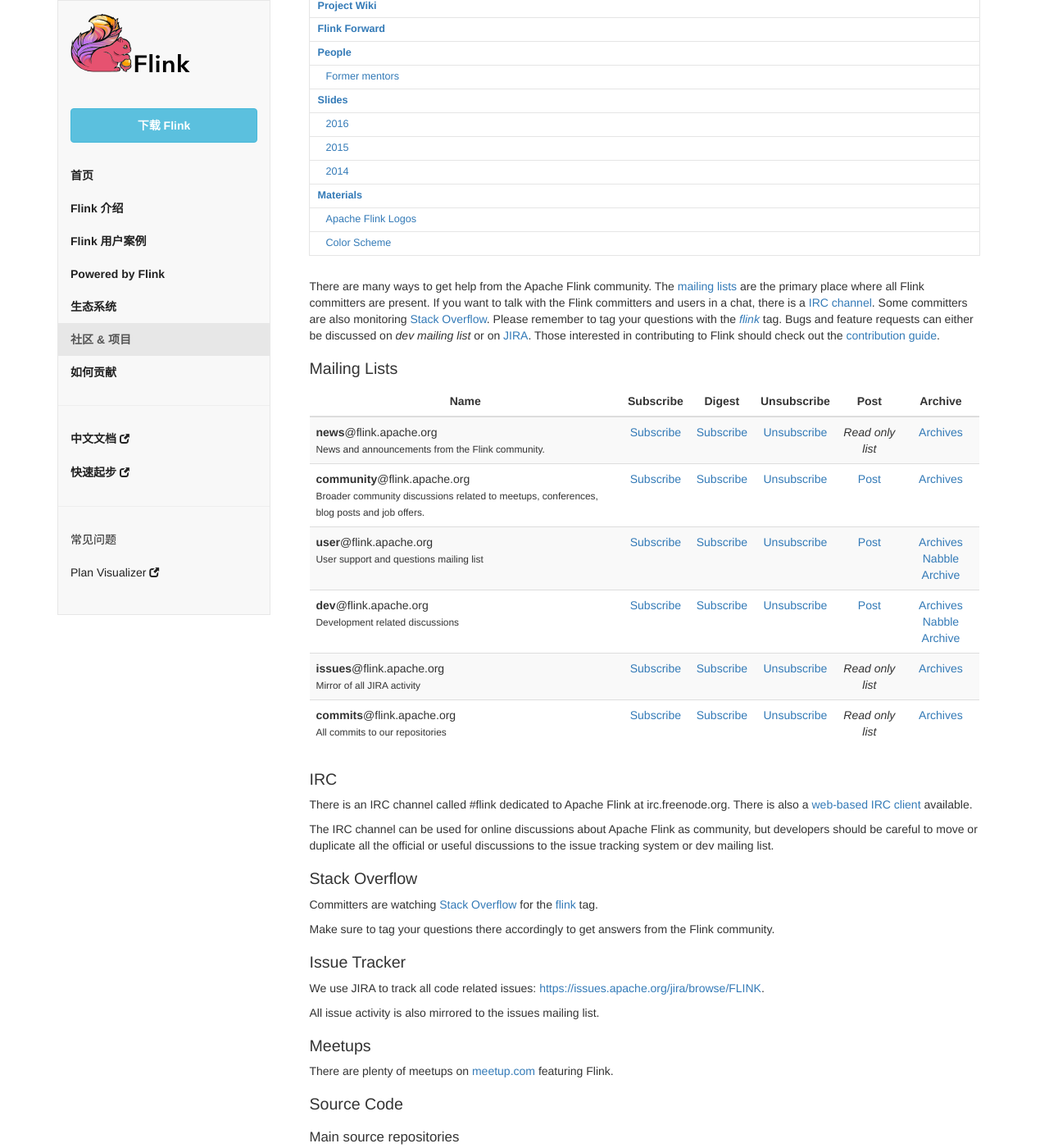
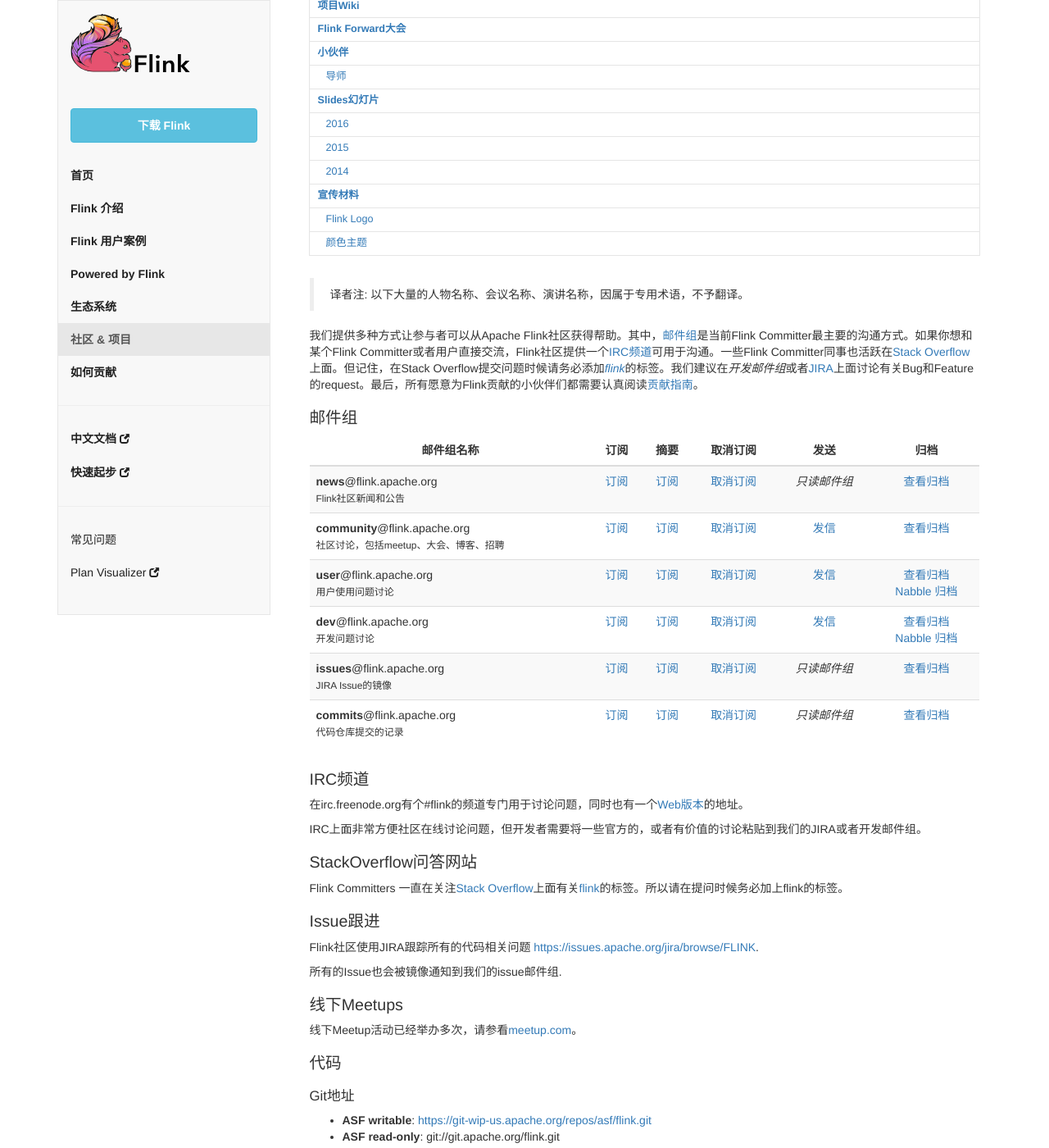
Before and after one commit to flink-china/flink-web, a Jekyll site: the page built from community.md, in a window 1280 px wide and 1400 px high, scrolled down 332 px. Shown: the whole window at 82% size. Built offline with Jekyll 4.4.1, drawn with Linux system fonts in a browser that asks for light colours; nearby versions of some CDN libraries; a script that is not in the unit is left out; some of the changed text lies outside the part shown.

Commit message:
翻译社区一章节

```diff
--- a/community.md
+++ b/community.md
@@ -1,160 +1,161 @@
 ---
-title: "Community & Project Info"
+title: "社区和项目"
 ---
 {% toc %}
 
-There are many ways to get help from the Apache Flink community. The [mailing lists](#mailing-lists) are the primary place where all Flink committers are present. If you want to talk with the Flink committers and users in a chat, there is a [IRC channel](#irc). Some committers are also monitoring [Stack Overflow](http://stackoverflow.com/questions/tagged/flink). Please remember to tag your questions with the *[flink](http://stackoverflow.com/questions/tagged/flink)* tag. Bugs and feature requests can either be discussed on *dev mailing list* or on [JIRA]({{ site.jira }}). Those interested in contributing to Flink should check out the [contribution guide](how-to-contribute.html).
+> 译者注: 以下大量的人物名称、会议名称、演讲名称，因属于专用术语，不予翻译。
 
-## Mailing Lists
+我们提供多种方式让参与者可以从Apache Flink社区获得帮助。其中，[邮件组](#邮件组)是当前Flink Committer最主要的沟通方式。如果你想和某个Flink Committer或者用户直接交流，Flink社区提供一个[IRC频道](#IRC频道)可用于沟通。一些Flink Committer同事也活跃在[Stack Overflow](http://stackoverflow.com/questions/tagged/flink)上面。但记住，在Stack Overflow提交问题时候请务必添加*[flink](http://stackoverflow.com/questions/tagged/flink)*的标签。我们建议在*开发邮件组*或者[JIRA]({{ site.jira }})上面讨论有关Bug和Feature的request。最后，所有愿意为Flink贡献的小伙伴们都需要认真阅读[贡献指南](how-to-contribute.html)。
+
+
+## 邮件组
 
 <table class="table table-striped">
   <thead>
-    <th class="text-center">Name</th>
-    <th class="text-center">Subscribe</th>
-    <th class="text-center">Digest</th>
-    <th class="text-center">Unsubscribe</th>
-    <th class="text-center">Post</th>
-    <th class="text-center">Archive</th>
+    <th class="text-center">邮件组名称</th>
+    <th class="text-center">订阅</th>
+    <th class="text-center">摘要</th>
+    <th class="text-center">取消订阅</th>
+    <th class="text-center">发送</th>
+    <th class="text-center">归档</th>
   </thead>
   <tr>
     <td>
       <strong>news</strong>@flink.apache.org<br>
-      <small>News and announcements from the Flink community.</small>
+      <small>Flink社区新闻和公告</small>
     </td>
-    <td class="text-center"><i class="fa fa-pencil-square-o"></i> <a href="mailto:news-subscribe@flink.apache.org">Subscribe</a></td>
-    <td class="text-center"><i class="fa fa-pencil-square-o"></i> <a href="mailto:news-digest-subscribe@flink.apache.org">Subscribe</a></td>
-    <td class="text-center"><i class="fa fa-pencil-square-o"></i> <a href="mailto:news-unsubscribe@flink.apache.org">Unsubscribe</a></td>
-    <td class="text-center"><i class="fa fa-pencil-square-o"></i> <i>Read only list</i></td>
+    <td class="text-center"><i class="fa fa-pencil-square-o"></i> <a href="mailto:news-subscribe@flink.apache.org">订阅</a></td>
+    <td class="text-center"><i class="fa fa-pencil-square-o"></i> <a href="mailto:news-digest-subscribe@flink.apache.org">订阅</a></td>
+    <td class="text-center"><i class="fa fa-pencil-square-o"></i> <a href="mailto:news-unsubscribe@flink.apache.org">取消订阅</a></td>
+    <td class="text-center"><i class="fa fa-pencil-square-o"></i> <i>只读邮件组</i></td>
     <td class="text-center">
-      <a href="http://mail-archives.apache.org/mod_mbox/flink-news/">Archives</a> <br>
+      <a href="http://mail-archives.apache.org/mod_mbox/flink-news/">查看归档</a> <br>
     </td>
   </tr>
   <tr>
     <td>
       <strong>community</strong>@flink.apache.org<br>
-      <small>Broader community discussions related to meetups, conferences, blog posts and job offers.</small>
+      <small>社区讨论，包括meetup、大会、博客、招聘</small>
     </td>
-    <td class="text-center"><i class="fa fa-pencil-square-o"></i> <a href="mailto:community-subscribe@flink.apache.org">Subscribe</a></td>
-    <td class="text-center"><i class="fa fa-pencil-square-o"></i> <a href="mailto:community-digest-subscribe@flink.apache.org">Subscribe</a></td>
-    <td class="text-center"><i class="fa fa-pencil-square-o"></i> <a href="mailto:community-unsubscribe@flink.apache.org">Unsubscribe</a></td>
-    <td class="text-center"><i class="fa fa-pencil-square-o"></i> <a href="mailto:community@flink.apache.org">Post</a></td>
+    <td class="text-center"><i class="fa fa-pencil-square-o"></i> <a href="mailto:community-subscribe@flink.apache.org">订阅</a></td>
+    <td class="text-center"><i class="fa fa-pencil-square-o"></i> <a href="mailto:community-digest-subscribe@flink.apache.org">订阅</a></td>
+    <td class="text-center"><i class="fa fa-pencil-square-o"></i> <a href="mailto:community-unsubscribe@flink.apache.org">取消订阅</a></td>
+    <td class="text-center"><i class="fa fa-pencil-square-o"></i> <a href="mailto:community@flink.apache.org">发信</a></td>
     <td class="text-center">
-      <a href="http://mail-archives.apache.org/mod_mbox/flink-community/">Archives</a> <br>
+      <a href="http://mail-archives.apache.org/mod_mbox/flink-community/">查看归档</a> <br>
     </td>
   </tr>
   <tr>
     <td>
       <strong>user</strong>@flink.apache.org<br>
-      <small>User support and questions mailing list</small>
+      <small>用户使用问题讨论</small>
     </td>
-    <td class="text-center"><i class="fa fa-pencil-square-o"></i> <a href="mailto:user-subscribe@flink.apache.org">Subscribe</a></td>
-    <td class="text-center"><i class="fa fa-pencil-square-o"></i> <a href="mailto:user-digest-subscribe@flink.apache.org">Subscribe</a></td>
-    <td class="text-center"><i class="fa fa-pencil-square-o"></i> <a href="mailto:user-unsubscribe@flink.apache.org">Unsubscribe</a></td>
-    <td class="text-center"><i class="fa fa-pencil-square-o"></i> <a href="mailto:user@flink.apache.org">Post</a></td>
+    <td class="text-center"><i class="fa fa-pencil-square-o"></i> <a href="mailto:user-subscribe@flink.apache.org">订阅</a></td>
+    <td class="text-center"><i class="fa fa-pencil-square-o"></i> <a href="mailto:user-digest-subscribe@flink.apache.org">订阅</a></td>
+    <td class="text-center"><i class="fa fa-pencil-square-o"></i> <a href="mailto:user-unsubscribe@flink.apache.org">取消订阅</a></td>
+    <td class="text-center"><i class="fa fa-pencil-square-o"></i> <a href="mailto:user@flink.apache.org">发信</a></td>
     <td class="text-center">
-      <a href="http://mail-archives.apache.org/mod_mbox/flink-user/">Archives</a> <br>
-      <a href="http://apache-flink-user-mailing-list-archive.2336050.n4.nabble.com/">Nabble Archive</a>
+      <a href="http://mail-archives.apache.org/mod_mbox/flink-user/">查看归档</a> <br>
+      <a href="http://apache-flink-user-mailing-list-archive.2336050.n4.nabble.com/">Nabble 归档</a>
     </td>
   </tr>
   <tr>
     <td>
       <strong>dev</strong>@flink.apache.org<br>
-      <small>Development related discussions</small>
+      <small>开发问题讨论</small>
     </td>
-    <td class="text-center"><i class="fa fa-pencil-square-o"></i> <a href="mailto:dev-subscribe@flink.apache.org">Subscribe</a></td>
-    <td class="text-center"><i class="fa fa-pencil-square-o"></i> <a href="mailto:dev-digest-subscribe@flink.apache.org">Subscribe</a></td>
-    <td class="text-center"><i class="fa fa-pencil-square-o"></i> <a href="mailto:dev-unsubscribe@flink.apache.org">Unsubscribe</a></td>
-    <td class="text-center"><i class="fa fa-pencil-square-o"></i> <a href="mailto:dev@flink.apache.org">Post</a></td>
+    <td class="text-center"><i class="fa fa-pencil-square-o"></i> <a href="mailto:dev-subscribe@flink.apache.org">订阅</a></td>
+    <td class="text-center"><i class="fa fa-pencil-square-o"></i> <a href="mailto:dev-digest-subscribe@flink.apache.org">订阅</a></td>
+    <td class="text-center"><i class="fa fa-pencil-square-o"></i> <a href="mailto:dev-unsubscribe@flink.apache.org">取消订阅</a></td>
+    <td class="text-center"><i class="fa fa-pencil-square-o"></i> <a href="mailto:dev@flink.apache.org">发信</a></td>
     <td class="text-center">
-      <a href="http://mail-archives.apache.org/mod_mbox/flink-dev/">Archives</a> <br>
-      <a href="http://apache-flink-mailing-list-archive.1008284.n3.nabble.com/">Nabble Archive</a>
+      <a href="http://mail-archives.apache.org/mod_mbox/flink-dev/">查看归档</a> <br>
+      <a href="http://apache-flink-mailing-list-archive.1008284.n3.nabble.com/">Nabble 归档</a>
     </td>
   </tr>
   <tr>
     <td>
       <strong>issues</strong>@flink.apache.org
       <br>
-      <small>Mirror of all JIRA activity</small>
+      <small>JIRA Issue的镜像</small>
     </td>
-    <td class="text-center"><i class="fa fa-pencil-square-o"></i> <a href="mailto:issues-subscribe@flink.apache.org">Subscribe</a></td>
-    <td class="text-center"><i class="fa fa-pencil-square-o"></i> <a href="mailto:issues-digest-subscribe@flink.apache.org">Subscribe</a></td>
-    <td class="text-center"><i class="fa fa-pencil-square-o"></i> <a href="mailto:issues-unsubscribe@flink.apache.org">Unsubscribe</a></td>
-    <td class="text-center"><i class="fa fa-pencil-square-o"></i><i>Read only list</i></td>
-    <td class="text-center"><a href="http://mail-archives.apache.org/mod_mbox/flink-issues/">Archives</a></td>
+    <td class="text-center"><i class="fa fa-pencil-square-o"></i> <a href="mailto:issues-subscribe@flink.apache.org">订阅</a></td>
+    <td class="text-center"><i class="fa fa-pencil-square-o"></i> <a href="mailto:issues-digest-subscribe@flink.apache.org">订阅</a></td>
+    <td class="text-center"><i class="fa fa-pencil-square-o"></i> <a href="mailto:issues-unsubscribe@flink.apache.org">取消订阅</a></td>
+    <td class="text-center"><i class="fa fa-pencil-square-o"></i><i>只读邮件组</i></td>
+    <td class="text-center"><a href="http://mail-archives.apache.org/mod_mbox/flink-issues/">查看归档</a></td>
   </tr>
   <tr>
     <td>
       <strong>commits</strong>@flink.apache.org
       <br>
-      <small>All commits to our repositories</small>
+      <small>代码仓库提交的记录</small>
     </td>
-    <td class="text-center"><i class="fa fa-pencil-square-o"></i> <a href="mailto:commits-subscribe@flink.apache.org">Subscribe</a></td>
-    <td class="text-center"><i class="fa fa-pencil-square-o"></i> <a href="mailto:commits-digest-subscribe@flink.apache.org">Subscribe</a></td>
-    <td class="text-center"><i class="fa fa-pencil-square-o"></i> <a href="mailto:commits-unsubscribe@flink.apache.org">Unsubscribe</a></td>
-    <td class="text-center"><i class="fa fa-pencil-square-o"></i> <i>Read only list</i></td>
-    <td class="text-center"><a href="http://mail-archives.apache.org/mod_mbox/flink-commits/">Archives</a></td>
+    <td class="text-center"><i class="fa fa-pencil-square-o"></i> <a href="mailto:commits-subscribe@flink.apache.org">订阅</a></td>
+    <td class="text-center"><i class="fa fa-pencil-square-o"></i> <a href="mailto:commits-digest-subscribe@flink.apache.org">订阅</a></td>
+    <td class="text-center"><i class="fa fa-pencil-square-o"></i> <a href="mailto:commits-unsubscribe@flink.apache.org">取消订阅</a></td>
+    <td class="text-center"><i class="fa fa-pencil-square-o"></i> <i>只读邮件组</i></td>
+    <td class="text-center"><a href="http://mail-archives.apache.org/mod_mbox/flink-commits/">查看归档</a></td>
   </tr>
 </table>
 
-## IRC
+## IRC频道
 
-There is an IRC channel called #flink dedicated to Apache Flink at irc.freenode.org. There is also a [web-based IRC client](http://webchat.freenode.net/?channels=flink) available.
+在irc.freenode.org有个#flink的频道专门用于讨论问题，同时也有一个[Web版本](http://webchat.freenode.net/?channels=flink)的地址。
 
-The IRC channel can be used for online discussions about Apache Flink as community, but developers should be careful to move or duplicate all the official or useful discussions to the issue tracking system or dev mailing list.
+IRC上面非常方便社区在线讨论问题，但开发者需要将一些官方的，或者有价值的讨论粘贴到我们的JIRA或者开发邮件组。
 
-## Stack Overflow
+## StackOverflow问答网站
 
-Committers are watching [Stack Overflow](http://stackoverflow.com/questions/tagged/flink) for the [flink](http://stackoverflow.com/questions/tagged/flink) tag.
+Flink Committers 一直在关注[Stack Overflow](http://stackoverflow.com/questions/tagged/flink)上面有关[flink](http://stackoverflow.com/questions/tagged/flink)的标签。所以请在提问时候务必加上flink的标签。
 
-Make sure to tag your questions there accordingly to get answers from the Flink community.
+## Issue跟进
 
-## Issue Tracker
+Flink社区使用JIRA跟踪所有的代码相关问题 [{{ site.jira }}]({{ site.jira }}).
 
-We use JIRA to track all code related issues: [{{ site.jira }}]({{ site.jira }}).
+所有的Issue也会被镜像通知到我们的issue邮件组.
 
-All issue activity is also mirrored to the issues mailing list.
+## 线下Meetups
 
-## Meetups
+线下Meetup活动已经举办多次，请参看[meetup.com](http://www.meetup.com/topics/apache-flink/)。
 
-There are plenty of meetups on [meetup.com](http://www.meetup.com/topics/apache-flink/) featuring Flink.
+## 代码
 
-## Source Code
-
-### Main source repositories
+### Git地址
 
 - **ASF writable**: [https://git-wip-us.apache.org/repos/asf/flink.git](https://git-wip-us.apache.org/repos/asf/flink.git)
 - **ASF read-only**: git://git.apache.org/flink.git
 - **GitHub mirror**: [https://github.com/apache/flink.git](https://github.com/apache/flink.git)
 
-Note: Flink does not build with Oracle JDK 6. It runs with Oracle JDK 6.
+注意，Flink不基于Oracle JDK 6版本编译，但可以运行在Oracle JDK 6之上。
 
-### Website repositories
+### Web地址
 
 - **ASF writable**: [https://git-wip-us.apache.org/repos/asf/flink-web.git](https://git-wip-us.apache.org/repos/asf/flink-web.git)
 - **ASF read-only**: git://git.apache.org/flink-web.git
 - **GitHub mirror**:  [https://github.com/apache/flink-web.git](https://github.com/apache/flink-web.git)
 
-## Training
+## 培训
 
-[dataArtisans](http://data-artisans.com) currently maintains free Apache Flink training. Their [training website](http://dataartisans.github.io/flink-training) has slides and exercises with solutions. The slides are also available on [SlideShare](http://www.slideshare.net/dataArtisans/presentations).
+[dataArtisans](http://data-artisans.com) 当前负责运营免费的Apache Flink培训，具体参考 [training website](http://dataartisans.github.io/flink-training), 其中包括一些解决方案的Slides和实操。同时，我们把Slides也分享到了[SlideShare](http://www.slideshare.net/dataArtisans/presentations)。
 
-## Project Wiki
+## 项目Wiki
 
-The Apache Flink <a href="https://cwiki.apache.org/confluence/display/FLINK/Apache+Flink+Home" target="_blank">project wiki</a> contains a range of relevant resources for Flink users. However, some content on the wiki might be out-of-date. When in doubt, please refer to the <a href="{{ site.docs-stable }}" target="_blank">Flink documentation</a>.
+Apache Flink <a href="https://cwiki.apache.org/confluence/display/FLINK/Apache+Flink+Home" target="_blank">project wiki</a> 为Flink用户提供了大量的资源可供阅读和学习。值得一提的是，有些文档可能已经过时，若有疑问，请参看<a href="{{ site.docs-stable }}" target="_blank">Flink documentation</a>.
 
-## Flink Forward
+## Flink Forward大会
 
-Flink Forward 2015 (October 12-13, 2015) was the first conference to bring together the Apache Flink developer and user community. You can find [slides and videos](http://2015.flink-forward.org/?post_type=session) of all talks on the Flink Forward 2015 page.
+Flink Forward 2015 (在2015年10月12号至13号举办) 是Apache Flink的开发者和用户第一次大会，你可以在[slides and videos](http://2015.flink-forward.org/?post_type=session)观看有关这次活动所有的演讲。
 
-The second edition of Flink Forward took place on September 12-14, 2016. All [slides and videos](http://flink-forward.org/program/sessions/) are available on the Flink Forward 2016 page.
+第二届 Flink Forward 在2016年9月12号到14号举行，所有的[Slides和视频](http://flink-forward.org/program/sessions/)均已提供。
 
-# People
+# 小伙伴
 
 <table class="table table-striped">
   <thead>
     <th class="text-center"></th>
-    <th class="text-center">Name</th>
-    <th class="text-center">Role</th>
+    <th class="text-center">姓名</th>
+    <th class="text-center">角色</th>
     <th class="text-center">Apache ID</th>
   </thead>
   <tr>
@@ -322,17 +323,18 @@
   </tr>
 </table>
 
-You can reach committers directly at `<apache-id>@apache.org`. A list of all contributors can be found [here]({{ site.FLINK_CONTRIBUTORS_URL }}).
+你可以通过`<apache-id>@apache.org`直接和上述Committer联系，所有的Flink贡献者参考这里({{ site.FLINK_CONTRIBUTORS_URL }})。
 
-## Former mentors
 
-The following people were very kind to mentor the project while in incubation.
+## 导师
+
+下面的小伙伴们在Flink项目孵化过程中给予我们很多的帮助，对此表示感谢!
 
 <table class="table table-striped">
   <thead>
     <th class="text-center"></th>
-    <th class="text-center">Name</th>
-    <th class="text-center">Role</th>
+    <th class="text-center">姓名</th>
+    <th class="text-center">角色</th>
     <th class="text-center">Apache ID</th>
   </thead>
   <tr>
@@ -374,9 +376,10 @@
   </tr>
 </table>
 
-# Slides
+# Slides幻灯片
 
-**Note**: Keep in mind that code examples on slides have a chance of being incomplete or outdated. Always refer to the [latest documentation]({{ site.docs-snapshot }}) for an up to date reference.
+
+**注意**: 在slides中的代码都可能由于Flink快速进化而过时，请访问[最新文档]({{ site.docs-snapshot }})获取最新的Flink资讯。
 
 ### 2016
 
@@ -435,21 +438,21 @@
 - Marton Balassi & Gyula Fóra: **The Flink Big Data Analytics Platform** *(ApachecCon, November 11th, 2014)*: [SlideShare](http://www.slideshare.net/GyulaFra/flink-apachecon)
 - Till Rohrmann: **Introduction to Apache Flink** *(October 15th, 2014)*: [SlideShare](http://www.slideshare.net/tillrohrmann/introduction-to-apache-flink)
 
-# Materials
+# 宣传材料
 
-## Apache Flink Logos
+## Flink Logo
 
-We provide the Apache Flink logo in different sizes and formats. You can [download all variants]({{ site.baseurl }}/img/logo.zip) (7.7 MB) or just pick the one you need from this page.
+我们为Apache Flink提供不同尺寸和格式的Logo，点击[全套Logo]({{ site.baseurl }}/img/logo.zip) (7.7 MB) 或者 选择下面你需要的图片.
 
-### Portable Network Graphics (PNG)
+### PNG格式
 
 <div class="row text-center">
   <div class="col-sm-4">
-    <h4>Colored logo</h4>
+    <h4>彩色Logo</h4>
 
     <p><img src="{{ site.baseurl }}/img/logo/png/200/flink_squirrel_200_color.png" alt="Apache Flink Logo" title="Apache Flink Logo" width="200px" /></p>
 
-    <p markdown="1">**Sizes (px)**:
+    <p markdown="1">**尺寸(px)**:
       [50x50]({{ site.baseurl }}/img/logo/png/50/color_50.png),
       [100x100]({{ site.baseurl }}/img/logo/png/100/flink_squirrel_100_color.png),
       [200x200]({{ site.baseurl }}/img/logo/png/200/flink_squirrel_200_color.png),
@@ -486,29 +489,29 @@
 
 <div class="panel panel-default">
   <div class="panel-body" markdown="span">
-    You can find more variants of the logo [in this directory]({{ site.baseurl }}/img/logo/png) or [download all variants]({{ site.baseurl }}/img/logo.zip) (7.7 MB).
+    在这里更多Logo类型: [点击查看]({{ site.baseurl }}/img/logo/png) or [点击下载]({{ site.baseurl }}/img/logo.zip) (7.7 MB).
   </div>
 </div>
 
-### Scalable Vector Graphics (SVG)
+### SVG格式
 
 <div class="row text-center img100">
   <div class="col-sm-4 text-center">
-    <h4>Colored logo</h4>
+    <h4>彩色Logo</h4>
 
     <p><img src="{{ site.baseurl }}/img/logo/svg/color_black.svg" alt="Apache Flink Logo" title="Apache Flink Logo" /></p>
 
     <p markdown="1">Colored logo with black text ([color_black.svg]({{ site.baseurl }}/img/logo/svg/color_black.svg))</p>
   </div>
   <div class="col-sm-4">
-    <h4>White filled logo</h4>
+    <h4>黑底白字Logo</h4>
 
     <p><img src="{{ site.baseurl }}/img/logo/svg/white_filled.svg" alt="Apache Flink Logo" title="Apache Flink Logo" style="background:black;" /></p>
 
     <p markdown="1">White filled logo ([white_filled.svg]({{ site.baseurl }}/img/logo/svg/white_filled.svg))</p>
   </div>
   <div class="col-sm-4">
-    <h4>Black outline logo</h4>
+    <h4>白底黑字Logo</h4>
 
     <p><img src="{{ site.baseurl }}/img/logo/svg/black_outline.svg" alt="Apache Flink Logo" title="Apache Flink Logo" /></p>
 
@@ -518,26 +521,26 @@
 
 <div class="panel panel-default">
   <div class="panel-body" markdown="span">
-    You can find more variants of the logo [in this directory]({{ site.baseurl }}/img/logo/svg) or [download all variants]({{ site.baseurl }}/img/logo.zip) (7.7 MB).
+    在这里提供更多Logo，[点击查看]({{ site.baseurl }}/img/logo/svg) or [下载所有版本]({{ site.baseurl }}/img/logo.zip) (7.7 MB).
   </div>
 </div>
 
-### Photoshop (PSD)
+### PSD格式
 
 <div class="panel panel-default">
   <div class="panel-body" markdown="1">
-You can download the logo in PSD format as well:
 
-- **Colored logo**: [1000x1000]({{ site.baseurl }}/img/logo/psd/flink_squirrel_1000.psd).
-- **Black outline logo with text**: [1000x1000]({{ site.baseurl }}/img/logo/psd/flink_1000.psd), [5000x5000]({{ site.baseurl }}/img/logo/psd/flink_5000.psd).
+下载PSD格式:
+- **彩色Logo**: [1000x1000]({{ site.baseurl }}/img/logo/psd/flink_squirrel_1000.psd).
+- **白底黑字Logo**: [1000x1000]({{ site.baseurl }}/img/logo/psd/flink_1000.psd), [5000x5000]({{ site.baseurl }}/img/logo/psd/flink_5000.psd).
 
-You can find more variants of the logo [in this directory]({{ site.baseurl }}/img/logo/psd) or [download all variants]({{ site.baseurl }}/img/logo.zip) (7.7 MB).
+在这里提供更多Logo，[点击查看]({{ site.baseurl }}/img/logo/psd) or [下载所有版本]({{ site.baseurl }}/img/logo.zip) (7.7 MB).
 </div>
 </div>
 
-## Color Scheme
+## 颜色主题
 
-You can use the provided color scheme which incorporates some colors of the Flink logo:
+你也可以选择搭配使用Flink Logo的部分颜色:
 
-- [PDF color scheme]({{ site.baseurl }}/img/logo/colors/flink_colors.pdf)
-- [Powerpoint color scheme]({{ site.baseurl }}/img/logo/colors/flink_colors.pptx)
+- [颜色主题PDF]({{ site.baseurl }}/img/logo/colors/flink_colors.pdf)
+- [颜色主题PPT]({{ site.baseurl }}/img/logo/colors/flink_colors.pptx)
```
Also changed, not shown: other parts of community.md (+4 -4 lines).
